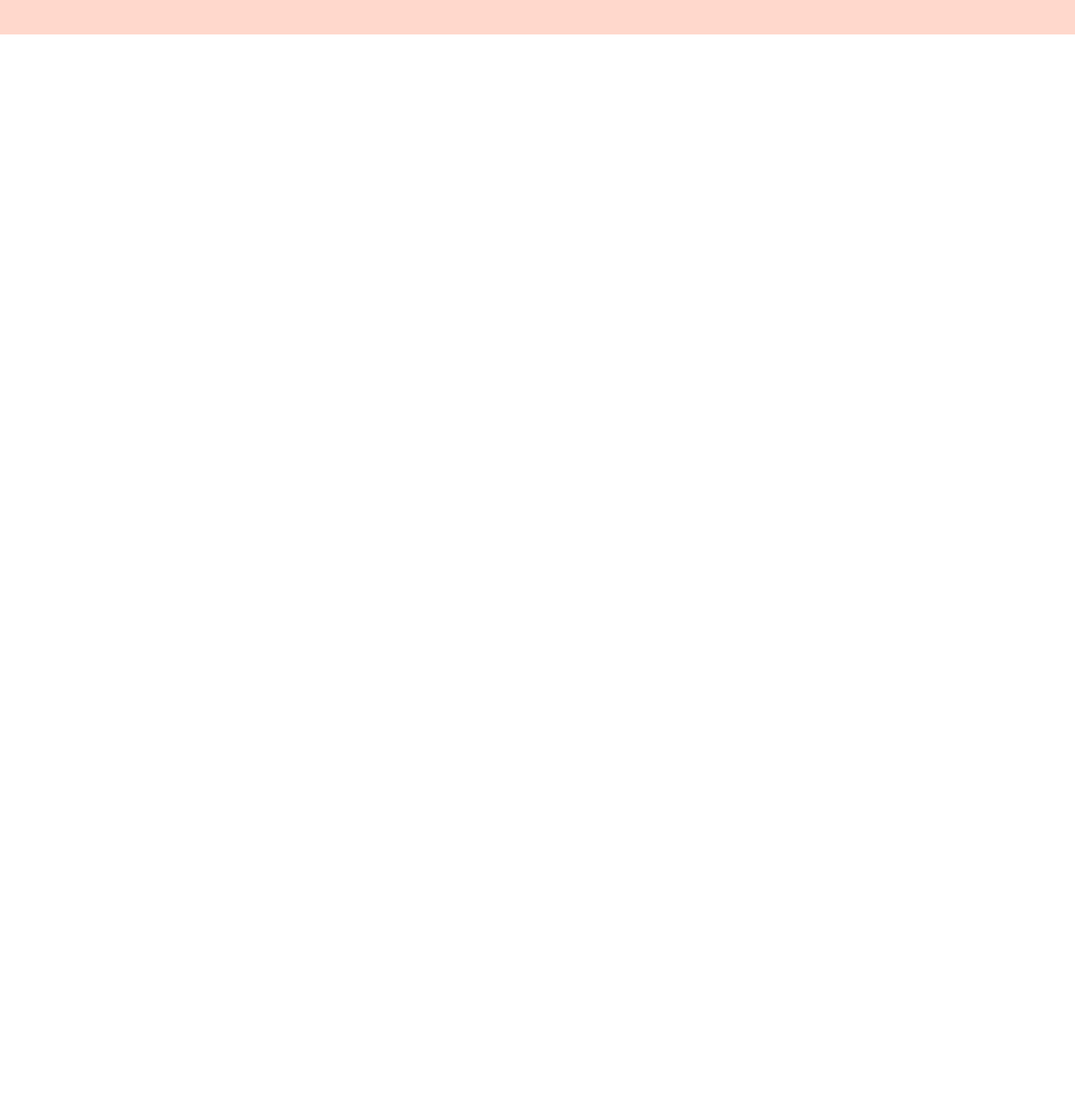
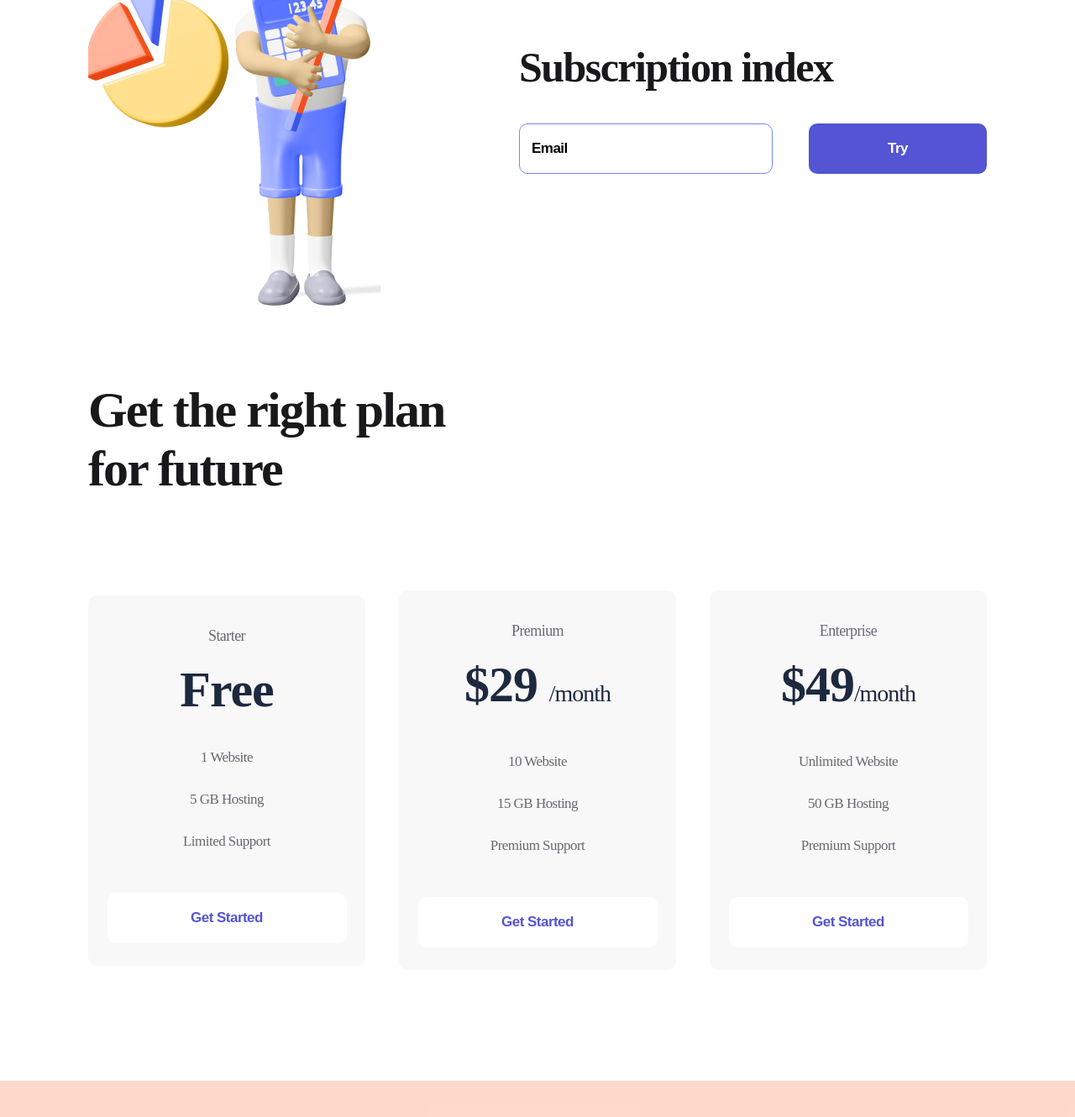
Before and after one commit to 14irina/logoipsum, a plain HTML site: page index.html in a window 1280 px wide. Shown: the part 971-2301 px from the top of the page at 84% size. Before the commit the page ends 1012 px from the top, so only its background shows below. Drawn offline with Linux system fonts and the light colour scheme.

Commit message:
Add files via upload

```diff
--- a/index.html
+++ b/index.html
@@ -63,6 +63,77 @@
             <img src="./img/firstmen.png" alt="firstmen">
         </div>
     </section>
+    <section class="container subscribe">
+        <div>
+            <img src="./img/secondmen.png" alt="secondmen">
+        </div>
+        <div>
+            <h2 class="subscribe__title">
+                Subscription index
+            </h2>
+            <form>
+                <input class="input" type="email" placeholder="Email">
+                <button class="button button__violet">
+                    Try
+                </button>
+            </form>
+        </div>
+    </section>
+    <section class="container plan">
+        <h2 class="plan__title">
+            Get the right plan for future
+        </h2>
+        <div class="plan__flex">
+            <div class="item">
+                <p class="item__text">
+                    Starter
+                </p>
+                <h3 class="item__title">
+                    Free
+                </h3>
+                <ul>
+                    <li class="item__li">1 Website</li>
+                    <li class="item__li">5 GB Hosting</li>
+                    <li class="item__li">Limited Support</li>
+                </ul>
+                <button class="button button__item">
+                    Get Started
+                </button>
+            </div>
+            <div class="item">
+                <p class="item__text">
+                    Premium
+                </p>
+                <h3 class="item__title">
+                    $29 <span>/month</span>
+                </h3>
+                <ul>
+                    <li class="item__li">10 Website</li>
+                    <li class="item__li">15 GB Hosting</li>
+                    <li class="item__li">Premium Support</li>
+                </ul>
+                <button class="button button__item">
+                    Get Started
+                </button>
+            </div>
+            <div class="item">
+                <p class="item__text">
+                    Enterprise
+                </p>
+                <h3 class="item__title">
+                    $49<span>/month</span>
+                </h3>
+                <ul>
+                    <li class="item__li">Unlimited Website</li>
+                    <li class="item__li">50 GB Hosting</li>
+                    <li class="item__li">Premium Support</li>
+                </ul>
+                <button class="button button__item">
+                    Get Started
+                </button>
+            </div>
+        </div>
+    </section>
     <footer class="footer">
         <div class="container footer__flex">
         <div>
--- a/style/style.css
+++ b/style/style.css
@@ -15,7 +15,7 @@
     padding: 38px 0 48px;
 }
 
-.header__flex, .footer__flex, .about{
+.header__flex, .footer__flex, .about, .subscribe, .plan__flex{
     display: flex;
     justify-content: space-between;
     align-items: center;
@@ -132,3 +132,112 @@ transition: 300px;
    color: #19191B;
    transition: 300ms;
 }
+
+.subscribe{
+    margin-bottom: 85px;
+}
+
+.subscribe__title{
+    font-weight: 700;
+    font-size: 50px;
+    line-height: 57px;
+    letter-spacing: -1.56316px;
+    color: #19191B;
+    margin-bottom: 38px;
+}
+
+.input{
+    width: 302px;
+    height: 60px;
+    border-radius: 10px;
+    border: 1px solid #7087FF;
+    padding-left: 14px;
+    box-sizing: border-box;
+    margin-right: 39px;
+}
+
+.input::placeholder, .input{
+    font-weight: 700;
+    font-size: 17px;
+    line-height: 22px;
+    letter-spacing: -0.531474px;
+    color: #000000;
+}
+
+.input:focus{
+    outline: none;
+}
+
+.plan{
+    margin-bottom: 132px;
+}
+
+.plan__title{
+    font-weight: 700;
+    font-size: 60px;
+    line-height: 70px;
+    letter-spacing: -1.87579px;
+    color: #19191B;
+    max-width: 504px;
+    margin-bottom: 110px;
+}
+
+.item{
+    width: 330px;
+    background: #F8F8F8;
+    border-radius: 10px;
+    text-align: center;
+    padding: 34px 0 27px;
+}
+
+.item:hover{
+    transition: 500ms;
+    background: #FF7143;
+    box-shadow: 0px 32px 34px rgba(255, 112, 59, 0.317827);
+}
+
+.item__text{
+    font-size: 18px;
+    line-height: 28px;
+    letter-spacing: -0.562737px;
+    color: #696871;
+}
+
+.item:hover .item__text, .item:hover .item__title, .item:hover .item__li{
+    color: #FFFFFF;
+    transition: 500ms;
+}
+
+.item__title{
+    font-weight: 700;
+    font-size: 60px;
+    line-height: 56px;
+    letter-spacing: -1.03448px;
+    color: #1D293F;
+    margin: 22px 0 28px;
+}
+
+.item__title span{
+    font-size: 28px;
+}
+
+.item__li{
+    list-style: none;
+    font-size: 17px;
+    line-height: 50px;
+    letter-spacing: -0.531474px;
+    color: #696871;
+}
+
+.button__item{
+    width: 285px;
+    background: white;
+    color: #5454D4;
+    margin-top: 36px;
+}
+
+.item:hover .button__item{
+    background: #9F3919;
+    color: #F8F8F8;
+    transition: 500ms;
+}
```
Also changed, not shown: img/secondmen.png (added).
